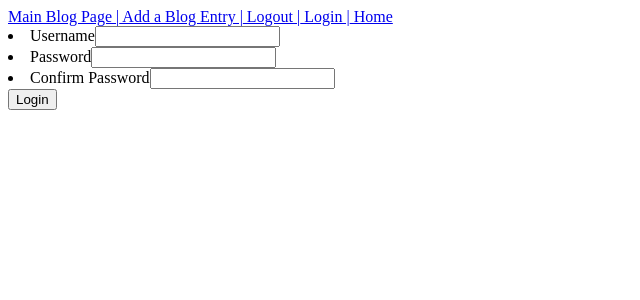
After one commit to RyleighA/blogz, a Flask app: page /signup in a window 1280 px wide. The commit adds this page. Shown: the top 300 px of the page, without its empty margins (0-640 px from the left). Run offline with Flask 2, Linux system fonts and the light colour scheme.

Commit message:
completed assignment

```diff
--- a/main.py
+++ b/main.py
@@ -1,34 +1,68 @@
-from flask import Flask, request, redirect, render_template
+from flask import Flask, request, redirect, render_template, session
 from flask_sqlalchemy import SQLAlchemy
 
 app = Flask(__name__)
 app.config['DEBUG'] = True
-app.config['SQLALCHEMY_DATABASE_URI'] = 'mysql+pymysql://build-a-blog:password1@localhost:8889/build-a-blog'
+app.config['SQLALCHEMY_DATABASE_URI'] = 'mysql+pymysql://blogz:password1@localhost:8889/blogz'
 app.config['SQLALCHEMY_ECHO'] = True
 db = SQLAlchemy(app)
+
+class User(db.Model):
+
+    id = db.Column(db.Integer, primary_key=True)
+    username = db.Column(db.String(25))
+    password = db.Column(db.String(25))
+    blogs = db.relationship('Blog', backref='owner')
+
+    def __init__(self, username, password):
+        self.username = username
+        self.password = password
 
 class Blog(db.Model):
 
     id = db.Column(db.Integer, primary_key=True)
     blog = db.Column(db.String(120))
     body = db.Column(db.String(600))
+    owner_id = db.Column(db.Integer, db.ForeignKey('user.id'))
 
-    def __init__(self, blog, body):
+    def __init__(self, blog, body, owner):
         self.blog = blog
         self.body = body
+        self.owner = owner
+
+
+@app.before_request
+def require_login():
+    allowed_routes = ['login', 'signup', 'list_blogs', 'index']
+    if request.endpoint not in allowed_routes and 'user' not in session:
+        return redirect('/login')
+
+def logged_in_user():
+    owner = User.query.filter_by(username=session['user']).first()
+    return owner
 
 @app.route("/")
-def wrong():
-    return redirect("/blog")
+def index():
+    users = User.query.all()
+    #post_id = request.args.get("id")
+    #if post_id:
+        #blog_pull = Blog.query.get(post_id)
+        #return render_template('main.html', blog_post=blog_pull, post_id=post_id)
+    return render_template('index.html', users=users)
 
 @app.route("/blog", methods=['POST', 'GET'])
-def index():
+def list_blogs():
     blogs = Blog.query.all()
+    users = User.query.all()
     post_id = request.args.get("id")
+    user_id = request.args.get("user")
     if post_id:
         blog_pull = Blog.query.get(post_id)
         return render_template('main.html', blog_post=blog_pull, post_id=post_id)
-    return render_template('main.html', blogs=blogs)
+    if user_id:
+        user_pull = Blog.query.filter_by(owner_id=user_id)
+        return render_template('main.html', blog_post=user_pull, user_id=user_id)
+    return render_template('main.html', blogs=blogs, users=users)
 
 @app.route("/newpost", methods=['POST', 'GET'])
 def new_post():
@@ -48,7 +82,7 @@ def new_post():
         if name_error or content_error == True:
             return render_template("newpost.html", name_error=name_error, content_error=content_error)
         else:
-            new_blog = Blog(blog_name, blog_content)
+            new_blog = Blog(blog_name, blog_content, logged_in_user())
             db.session.add(new_blog)
             db.session.commit()
             current_id = str(new_blog.id)
@@ -56,5 +90,110 @@ def new_post():
 
     return render_template('newpost.html')
 
+@app.route("/signup", methods=['GET', 'POST'])
+def signup():
+    if request.method == 'POST':
+        username = request.form['username']
+        password = request.form['password']
+        v_password = request.form['v_password']
+
+        username_error = False
+        blank_username_error = False
+        password_error = False
+        blank_password_error = False
+        v_password_error = False
+        blank_v_password_error = False
+        username_exists_error = False
+
+        if len(username) < 3 or len(username) > 20:
+            username_error = True
+
+        if username == "":
+            blank_username_error = True
+
+        if len(password) < 3 or len(password) > 20:
+            password_error = True
+
+        if password == "":
+            blank_password_error = True
+
+        if v_password != password:
+            v_password_error = True
+
+        if v_password == "":
+            blank_v_password_error = True
+
+        if blank_password_error or blank_username_error or blank_v_password_error:
+            return render_template("signup.html", blank_password_error=blank_password_error, blank_username_error=blank_username_error, blank_v_password_error=blank_v_password_error)
+
+        users = User.query.filter_by(username=username)
+        if users.count() == 1:
+            username_exists_error = True
+
+        if username_error or password_error or v_password_error or username_exists_error:
+            return render_template("signup.html")
+
+        user = User(username, password)
+        db.session.add(user)
+        db.session.commit()
+        session['user'] = user.username
+        return redirect("/")
+
+    return render_template("signup.html")
+
+@app.route("/login", methods=['POST', 'GET'])
+def login():
+    if request.method == 'GET':
+        return render_template('login.html')
+    elif request.method == 'POST':
+        username = request.form['username']
+        password = request.form['password']
+        blank_password_error = False
+        blank_username_error = False
+        username_error = False
+        password_error = False
+
+        if username == "":
+            blank_username_error = True
+
+        if password == "":
+            blank_password_error = True
+
+        if blank_username_error or blank_password_error == True:
+            return render_template('login.html', blank_username_error=blank_username_error, blank_password_error=blank_password_error)
+
+        users = User.query.filter_by(username=username)
+        if users.count() == 1:
+            user = users.first()
+            if user.password == password:
+                session['user'] = user.username
+                return redirect("/")
+            else:
+                password_error = True
+        else:
+            username_error = True
+
+        if username_error or password_error == True:
+            return render_template('login.html', username_error=username_error, password_error=password_error)
+
+
+
+#@app.route("/index", methods=['GET'])
+#def index():
+    #users = User.query.all()
+    #post_id = request.args.get("id")
+    #if post_id:
+        #blog_pull = Blog.query.get(post_id)
+        #return render_template('main.html', blog_post=blog_pull, post_id=post_id)
+    #return render_template('index.html', users=users)
+
+
+@app.route("/logout", methods=['POST', 'GET'])
+def logout():
+    del session['user']
+    return redirect("/blog")
+
+app.secret_key = 'wow secret'
+
 if __name__ == '__main__':
     app.run()
--- a/templates/base.html
+++ b/templates/base.html
@@ -4,7 +4,7 @@
         <title>Build a blog</title>
     </head>
     <body>
-        <a href="/blog">Main Blog Page  |</a><a href="/newpost"> Add a Blog Entry</a>
+        <a href="/blog">Main Blog Page  |</a><a href="/newpost"> Add a Blog Entry  |</a><a href="/logout"> Logout  |</a><a href="/login"> Login  |</a><a href="/"> Home</a>
     {% block content %}
     {% endblock %}
     </body>
--- /dev/null
+++ b/templates/signup.html
@@ -0,0 +1,21 @@
+{% extends "base.html" %}
+{% block content %}
+
+<form method="post">
+    <table>
+    <tbody>
+    <li>
+    <label>Username<input type="text" name="username"/>{% if blank_username_error == true %}Please enter a username{% endif %}{% if username_error == true %}Username is not valid{% endif %}{% if username_exists_error == true %}That username is already taken!{% endif %}</label>
+    </li>
+    <li>
+    <label>Password<input type="password" name="password"/>{% if blank_password_error == true %}Please enter a password{% endif %}{% if password_error == true %}Password is not valid{% endif %}</label>
+    </li>
+    <li>
+    <label>Confirm Password<input type="password" name="v_password"/>{% if v_password_error == true %}Passwords do not match{% endif %}{% if blank_v_password_error == true %}Please validate your password{% endif %}</label>
+    </li>
+    <input type="submit" value="Login"/>
+    </tbody>
+    </table>
+</form>
+
+{% endblock %}
```
Also changed, not shown: templates/index.html (added, +11 -0 lines), templates/login.html (added, +20 -0 lines), templates/main.html (+17 -10 lines), templates/singleUser.html (added, +13 -0 lines).
